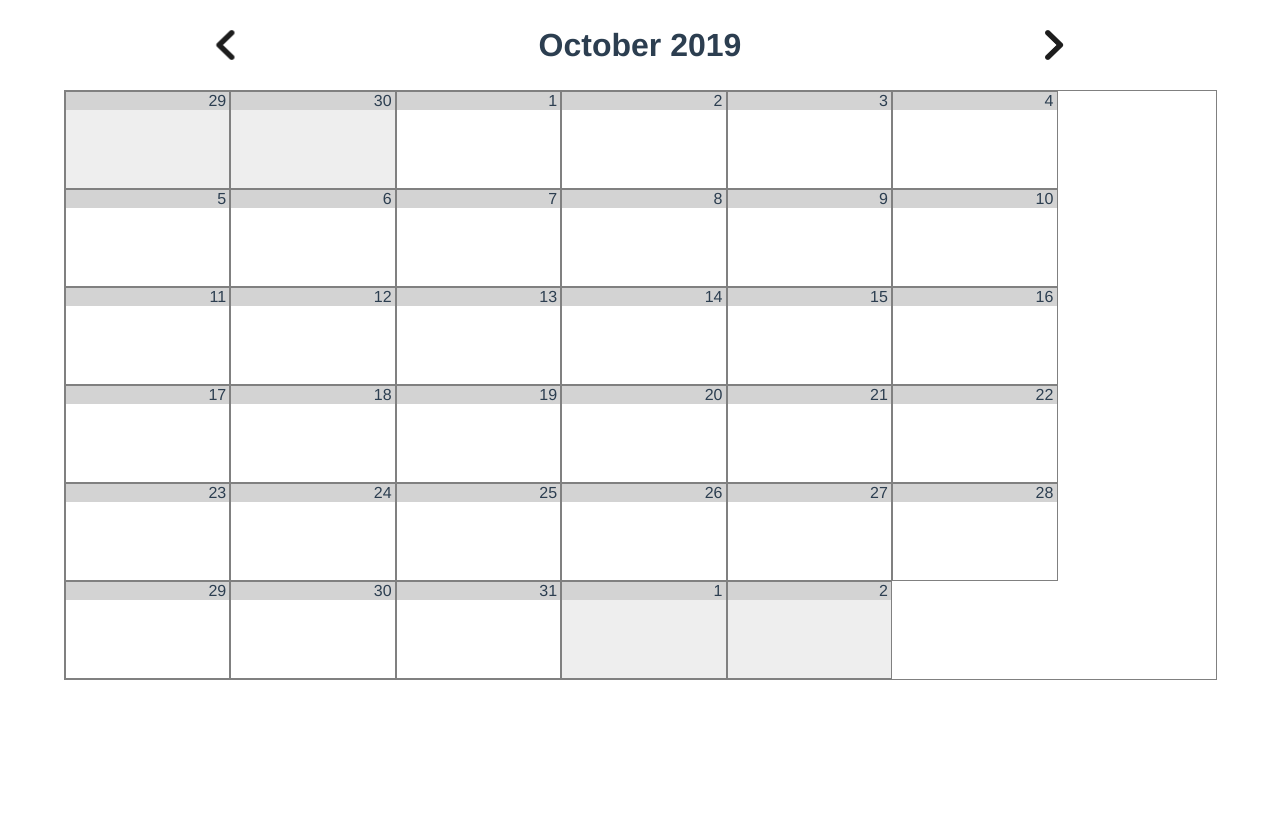
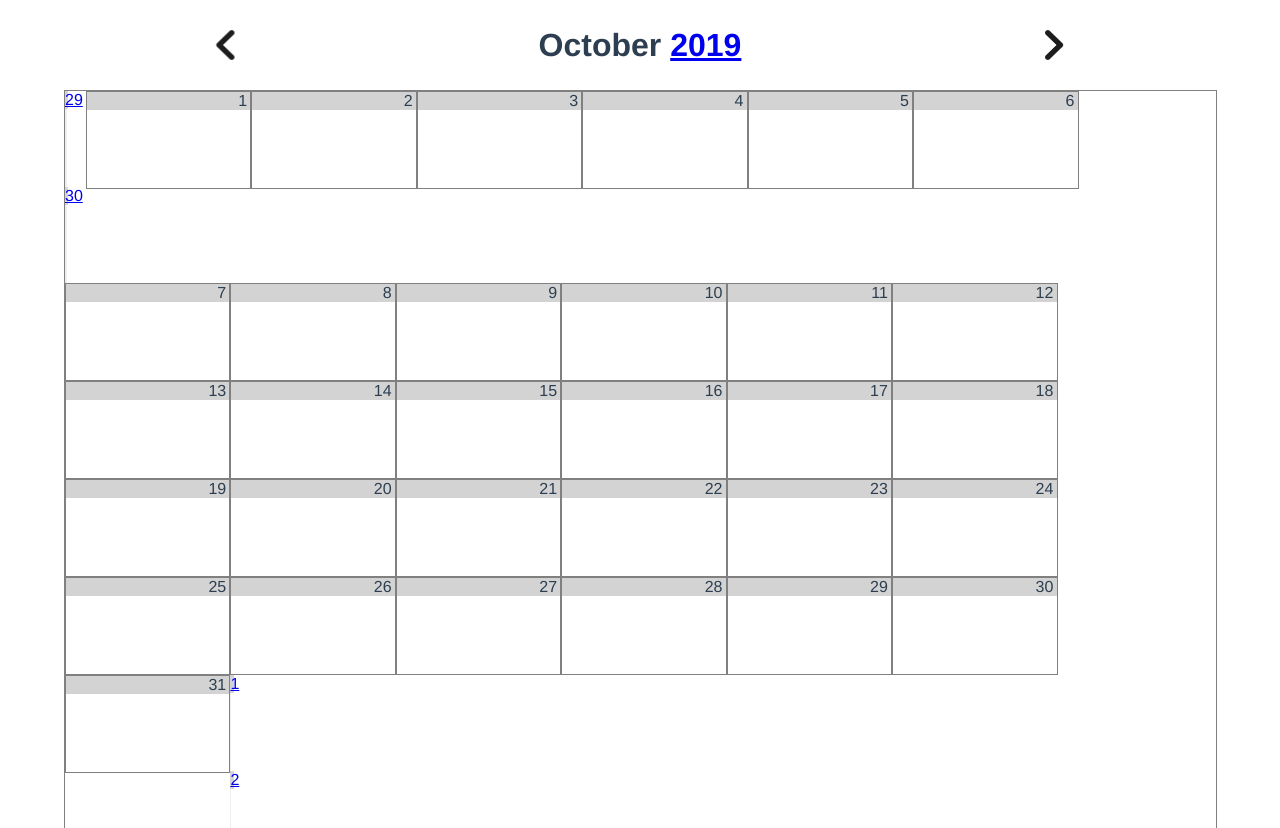
Before and after one commit to HCLarsen/vue-calendar, a Vue app: page /2019/10 in a window 1280 px wide. Shown: the top 828 px of the page. Before the commit the page ends 800 px from the top, so only its background shows below. Built offline with nearby package versions, Linux system fonts and the light colour scheme.

Commit message:
Add navigation links for MonthView

```diff
--- a/src/views/MonthView.vue
+++ b/src/views/MonthView.vue
@@ -4,16 +4,23 @@
       <router-link :to="{ name: 'month', params: previousMonth }" class="previous-month" >
         <img :src="arrow"/>
       </router-link>
-      <h1 v-html="header"></h1>
+      <h1>
+        <span v-html="header"></span>
+        <router-link :to="{ name: 'year', params: { year: year } }" class="year" v-html="year"></router-link>
+      </h1>
       <router-link :to="{ name: 'month', params: nextMonth }" class="next-month" >
         <img :src="arrow"/>
       </router-link>
     </nav>
     <div class="month">
       <ul class="days">
-        <li v-for="day in visibleDaysInPreviousMonth" :key="'p'+day" class="day other-month"><p v-html="day"></p></li>
+        <router-link :to="{ name: 'month', params: previousMonth }" class="previous">
+          <li v-for="day in visibleDaysInPreviousMonth" :key="'p'+day" class="day other-month"><p v-html="day"></p></li>
+        </router-link>
         <li v-for="day in daysInThisMonth" :key="day" class="day"><p v-html="day"></p></li>
-        <li v-for="day in visibleDaysInNextMonth" :key="'n'+day" class="day other-month"><p v-html="day"></p></li>
+        <router-link :to="{ name: 'month', params: nextMonth }" class="next">
+          <li v-for="day in visibleDaysInNextMonth" :key="'n'+day" class="day other-month"><p v-html="day"></p></li>
+        </router-link>
       </ul>
     </div>
   </div>
@@ -42,7 +49,7 @@ export default {
   },
   computed: {
     header() {
-      return `${this.monthName} ${this.year}`
+      return `${this.monthName} `
     },
     monthName() {
       return new Date(this.year, this.month).toLocaleDateString("en-CA", { month: "long" });
```
Also changed, not shown: 2 other files (tests, documents, lock files or other folders).
